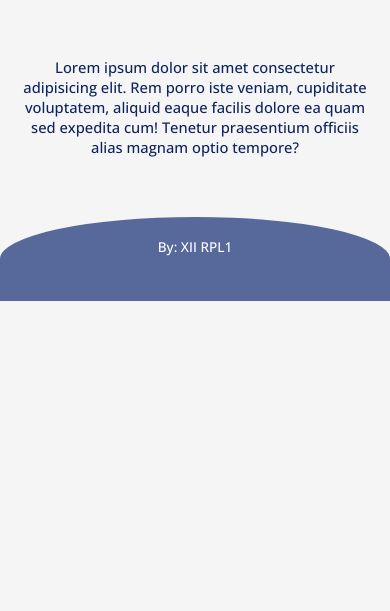
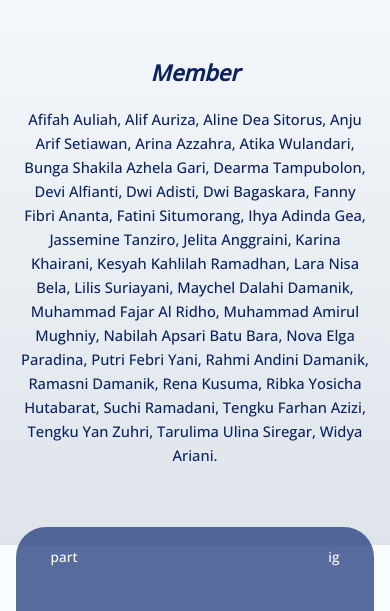
Before and after one commit to BagasKuning/xii-rpl1, a plain HTML site: page index.html in a window 390 px wide. Shown: the part 1143-1754 px from the top of the page. Before the commit the page ends 1444 px from the top, so only its background shows below. Drawn offline with nearby package versions, Linux system fonts and the light colour scheme; a web font is replaced by a local one.

Commit message:
background linear

```diff
--- a/index.html
+++ b/index.html
@@ -1,27 +1,55 @@
 <!DOCTYPE html>
 <html lang="en">
   <head>
-    <meta charset="UTF-8">
-    <meta name="viewport" content="width=device-width, initial-scale=1.0">
-    <link rel="stylesheet" href="style.css">
+    <meta charset="UTF-8" />
+    <meta name="viewport" content="width=device-width, initial-scale=1.0" />
+    <link rel="stylesheet" href="style.css" />
 
     <!-- google font -->
-    <link rel="preconnect" href="https://fonts.googleapis.com">
-    <link rel="preconnect" href="https://fonts.gstatic.com" crossorigin>
-    <link href="https://fonts.googleapis.com/css2?family=Open+Sans:wght@400;500&family=Playpen+Sans:wght@600;800&display=swap" rel="stylesheet">
+    <link rel="preconnect" href="https://fonts.googleapis.com" />
+    <link rel="preconnect" href="https://fonts.gstatic.com" crossorigin />
+    <link
+      href="https://fonts.googleapis.com/css2?family=Open+Sans:wght@400;500&family=Playpen+Sans:wght@600;800&display=swap"
+      rel="stylesheet"
+    />
+
+    <link href="https://unpkg.com/aos@2.3.1/dist/aos.css" rel="stylesheet" />
 
     <title>XII RPL1</title>
   </head>
   <body>
+    <div id="container">
       <nav>
-        <p>SMKN2</p>
-        <span>2022-2024</span>
-        <p>RPL1</p>
+        <p
+          data-aos="fade-right"
+          data-aos-easing="ease-in"
+          data-aos-duration="500"
+        >
+          SMKN2
+        </p>
+        <span data-aos="flip-up" data-aos-delay="800" data-aos-once="false"
+          >2022-2024</span
+        >
+        <p
+          data-aos="fade-left"
+          data-aos-easing="ease-in"
+          data-aos-duration="500"
+        >
+          RPL1
+        </p>
       </nav>
       <h1 class="main-title">MEMORIES & HISTORY</h1>
-    <p class="main-desc">Bahkan saat dunia berputar berubah, Kenangan yang tercetak pada foto ini tidak akan berubah</p>
+      <p class="main-desc">
+        Bahkan saat dunia berputar berubah, Kenangan yang tercetak pada foto ini
+        tidak akan berubah
+      </p>
 
-    <div id="gallery">
+      <div
+        id="gallery"
+        data-aos="fade-up"
+        data-aos-delay="600"
+        data-aos-duration="750"
+      >
         <div></div>
         <div></div>
         <div></div>
@@ -33,15 +61,41 @@
         <div></div>
       </div>
 
-    <div class="text">
-        Lorem ipsum dolor sit amet consectetur adipisicing elit. Rem porro iste veniam, cupiditate voluptatem, aliquid eaque facilis dolore ea quam sed expedita cum! Tenetur praesentium officiis alias magnam optio tempore?
+      <div class="text" style="text-transform: capitalize">
+        <h2>Member</h2>
+        <p>
+          <a href=""></a> <a href="">Afifah Auliah,</a>
+          <a href="">Alif Auriza,</a> <a href="">Aline Dea Sitorus,</a>
+          <a href="">Anju Arif Setiawan,</a> Arina Azzahra, Atika Wulandari,
+          Bunga Shakila Azhela Gari, dearma tampubolon, devi alfianti, dwi
+          adisti, Dwi Bagaskara, fanny fibri ananta, fatini situmorang, ihya
+          adinda gea, jassemine tanziro, jelita anggraini, karina khairani,
+          kesyah kahlilah ramadhan, lara nisa bela, lilis suriayani, maychel
+          dalahi damanik, muhammad fajar al ridho, muhammad amirul mughniy,
+          nabilah apsari batu bara, nova elga paradina, putri febri yani, rahmi
+          andini damanik, ramasni damanik, rena kusuma, ribka yosicha hutabarat,
+          suchi ramadani, tengku farhan azizi, tengku yan zuhri, tarulima ulina
+          siregar, widya ariani.
+        </p>
       </div>
+    </div>
+    <footer
+      data-aos="fade-up"
+      data-aos-anchor-placement="top-bottom"
+      data-aos-duration="450"
+      data-aos-once="false"
+    >
+      <div>
+        part
+      </div>
+      <div>
+        ig
+      </div>
+    </footer>
+  </body>
 
-    <footer>
-        <a href="https://www.instagram.com/xii_repenak/">
-            By: XII RPL1
-        </a>
-    </footer>
-
-</body>
+  <script src="https://unpkg.com/aos@2.3.1/dist/aos.js"></script>
+  <script>
+    AOS.init();
+  </script>
 </html>
--- a/style.scss
+++ b/style.scss
@@ -6,7 +6,13 @@
     color: rgb(13, 35, 95);
 }
 body{
-    background-color: whitesmoke;
+    // background-color: whitesmoke;
+    background: linear-gradient(#F9FCFF 20%, #DEE4EA);
+    background-attachment: fixed;
+}
+#container{
+    max-width: 580px;
+    margin: auto;
 }
 
 // navbar
@@ -123,24 +129,41 @@ nav{
     text-align: center;
     font-size: .92rem;
     font-weight: 500;
+    h2{
+        font-style: italic;
+        margin-bottom: 20px;
+    }
+    p{
+        line-height: 24px;
+    }
+    a{
+        text-decoration: none;
+    }
+    a:hover{
+        text-decoration: underline;
+    }
 }
+
 footer{
-    padding: 20px 0 45px 0;
-    margin-top: 40px;
+    padding: 20px 35px 45px 35px;
+    margin: auto;
+    max-width: 720px;
+    border-radius: 30px 30px 0 0;
     text-align: center;
     font-size: .85rem;
     font-weight: 500;
     background-color: rgba(20, 46, 117, 0.7);
-    border-radius: 100% 100% 0 0;
+    color: white;
     transition: .2s;
-    a{
-        text-decoration: none;
+    display: flex;
+    justify-content: space-between;
+    div{
         color: white;
     }
 }
-footer:hover{
-    background-color: white;
-    a{
-        color: rgba(20, 46, 117, 0.7);
+
+@media only screen and (max-width: 780px) {
+    footer{
+        margin: 40px 4% 0 4%;
     }
-}
+  }
```
Also changed, not shown: img/2.jpg, img/6.jpg, img/9.jpg, style.css, 1 other file. Lines whose indentation alone changed are shown as unchanged.
